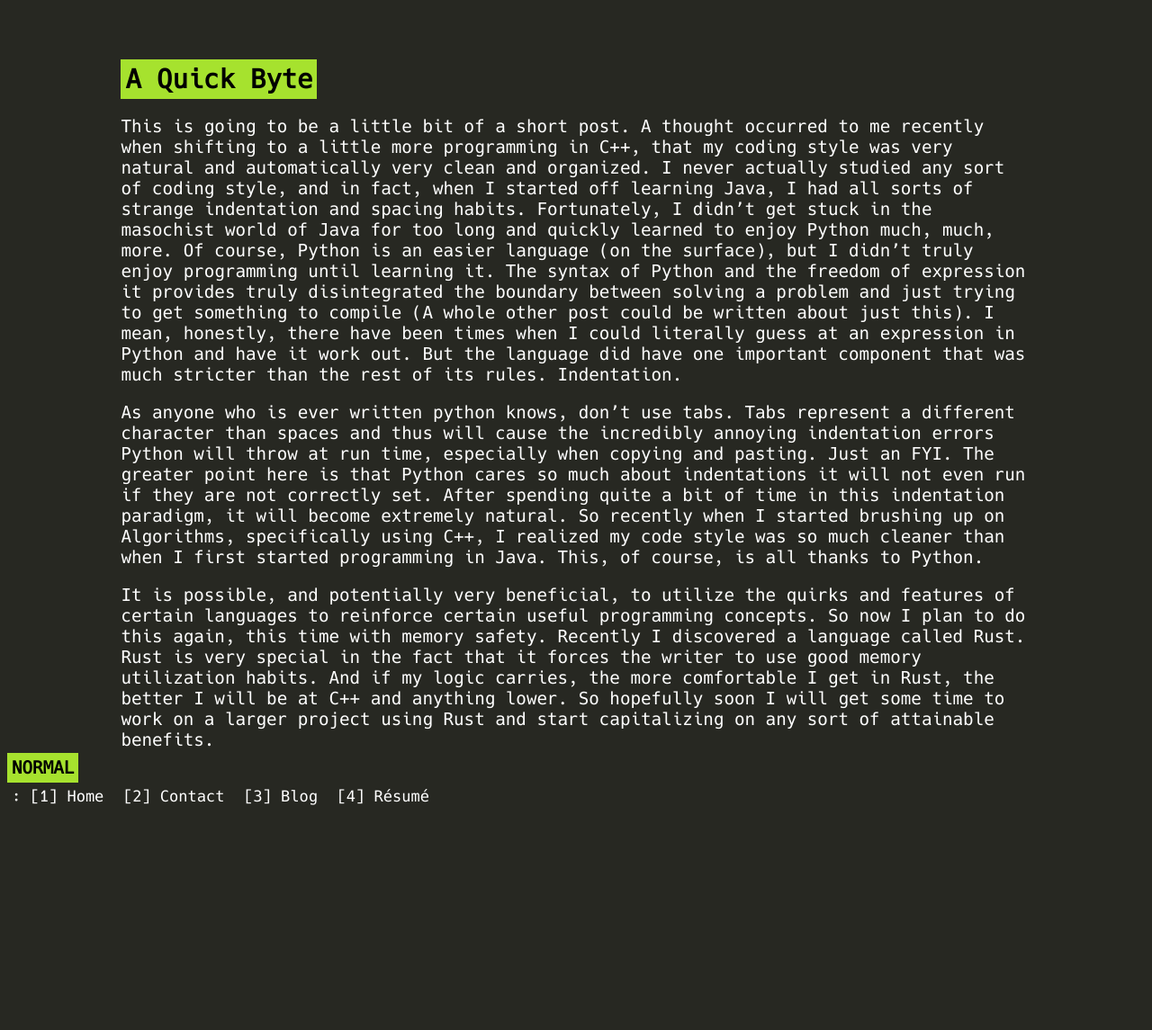
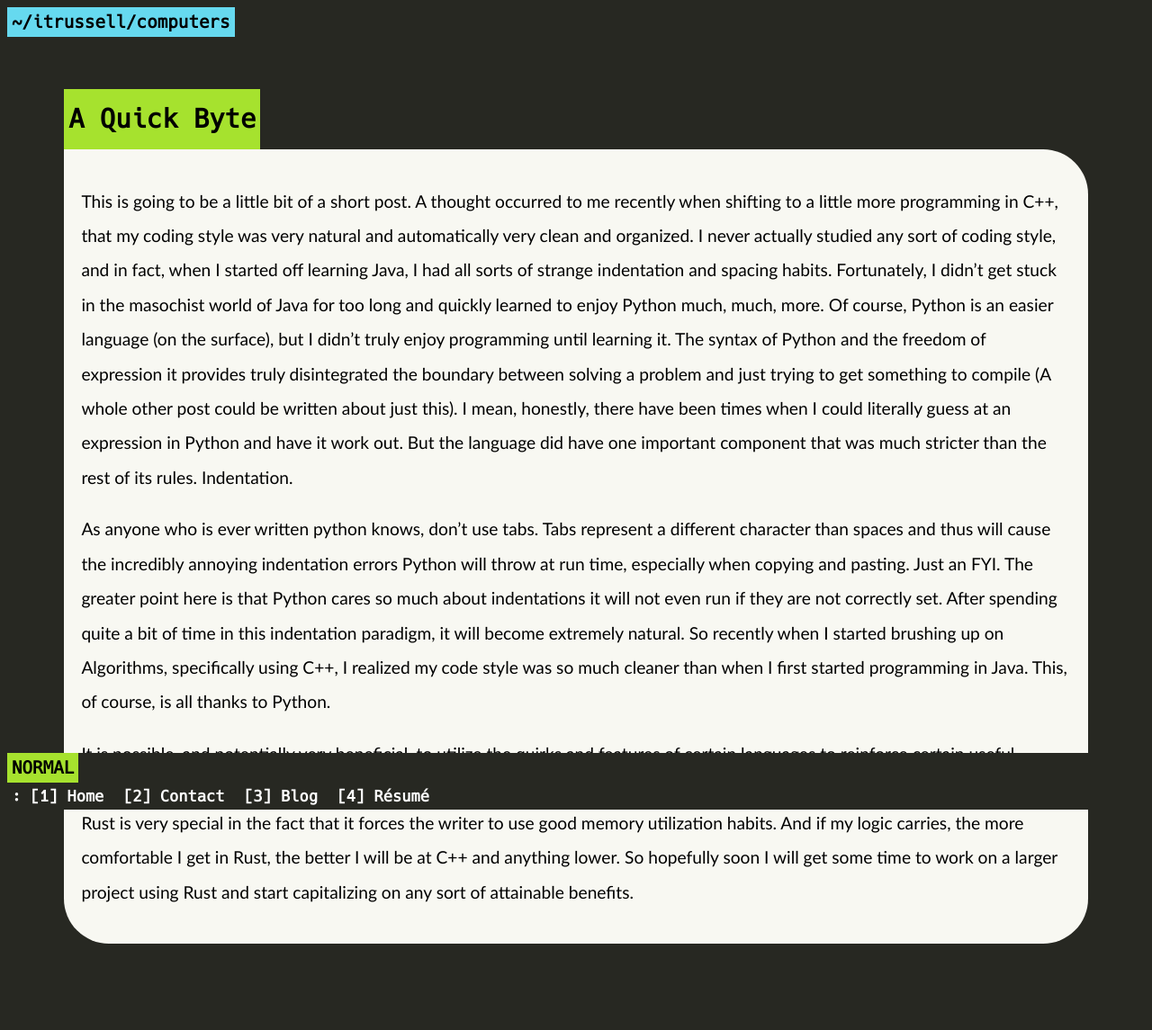
Before and after one commit to ITRussell/ITRussell.github.io, a Jekyll site: the page built from _posts/2021-04-15-aquickbyte.md, in a window 1280 px wide. Shown: the whole page at 90% size. Built offline with Jekyll 4.4.1, drawn with Linux system fonts in a browser that asks for light colours; nearby versions of some CDN libraries; before the commit the page ends 930 px from its top, so only the background shows below that.

Commit message:
Changed styling of blog posts

```diff
--- a/_layouts/home.html
+++ b/_layouts/home.html
@@ -4,7 +4,7 @@
   <div class="photo-holder">
   </div>
   <div class="nametag">
-    <h1> Ian T. Russell {{ page.my_number }} </h1>
+    <h1 class="white"> Ian T. Russell {{ page.my_number }} </h1>
   </div>
 
   <div class="business-card-left">
--- a/_layouts/post.html
+++ b/_layouts/post.html
@@ -1,5 +1,6 @@
 {% include head.html %}
-<section class="main">
+{% include location.html %}
+<section class="main-post">
   <h2 class="greeting">{{ page.title }}</h2>
   <div class="post_style">
   {{ content }}
--- a/_posts/2021-04-15-aquickbyte.md
+++ b/_posts/2021-04-15-aquickbyte.md
@@ -1,6 +1,7 @@
 ---
 layout: post
 category: computers
+location: "~/itrussell/computers"
 title: A Quick Byte
 ---
 This is going to be a little bit of a short post. A thought occurred to me recently when shifting to a little more programming in C++, that my coding style was very natural and automatically very clean and organized. I never actually studied any sort of coding style, and in fact, when I started off learning Java, I had all sorts of strange indentation and spacing habits. Fortunately, I didn't get stuck in the masochist world of Java  for too long and quickly learned to enjoy Python much, much, more. Of course, Python is an easier language (on the surface), but I didn't truly enjoy programming until learning it.  The syntax of Python and the freedom of expression it provides truly disintegrated the boundary between solving a problem and just trying to get something to compile (A whole other post could be written about just this). I mean, honestly, there have been times when I could literally guess at an expression in Python and have it work out. But the language did have one important component that was much stricter than the rest of its rules. Indentation.
--- a/assets/css/style.css
+++ b/assets/css/style.css
@@ -10,12 +10,25 @@
   font-size: larger;
   margin-bottom: 5em;
 }
+p {
+  color: #F8F8F2;
+}
 a {
   text-decoration: none;
 }
 a:hover {
   background: rgba(0,0,0,0);
 	color: #A6E22E;
+}
+.post_style {
+  font-family:'Gill Sans', 'Gill Sans MT', Calibri, 'Trebuchet MS', sans-serif;
+  background-color: #F8F8F2;
+  padding: 1em;
+  border-radius: 0 50px 50px 50px;
+}
+.post_style p, h1, h2, h3, h4, h5 {
+  color: black;
+  line-height: 2em;
 }
 div.topic-card a {
         position: absolute;
@@ -30,7 +43,6 @@
 div.topic-card a:hover {
  background: rgba(0,0,0,0);
 	color: #66D9EF;
-
 }
 .fas {
   margin-right: 15px;
@@ -98,9 +110,6 @@
   color: #75715E;
   padding-top: 2em;
 }
-.hidden {
-  color: #282C34;
-}
 .greeting {
   color: black;
   margin-top: 2em;
@@ -142,12 +151,17 @@
 }
 .business-card-left {
   grid-area: business-card-left;
+  font-size: 18px;
 }
 .business-card-right {
   grid-area: business-card-right;
+  font-size: 18px;
 }
 .main, .topics {
   padding: 0 23% 0 23%;
+}
+.main-post {
+  padding: 0 16% 0 16%;
 }
 .cards {
   display: flex;
@@ -191,6 +205,7 @@
   padding: 5px;
   text-decoration: none;
   font-size: 17px;
+  font-weight: bold;
 }
 
 @media screen and (max-width: 1555px) {
@@ -220,6 +235,9 @@
   }
   .main, .topics {
     padding: 0 10% 0 10%;
+  }
+  .main-post {
+    padding: 0 5% 0 5%;
   }
 }
 
@@ -255,11 +273,14 @@
   .navbar a {
     display: inline-block;
     text-align: center;
-    padding: 3px;
+    padding: 2.5px;
     text-decoration: none;
     font-size: 14px;
   }
   .fa-code-branch {
     margin-right: 15px;
   }
+  .main-post {
+    padding: 0 5% 0 5%;
+  }
 }
--- a/topics/computers.html
+++ b/topics/computers.html
@@ -11,7 +11,7 @@
   {% for post in site.posts %}
   {% if post.category == 'computers' %}
     <h2><a class="blue" href="{{ post.url }}">{{ post.title }}</a></h2>
-    {{ post.excerpt }}
-    <a class="red" href="{{ post.url }}">Read On...</a>
+    {{ post.excerpt | truncate: 300 }}
+    <a class="red" href="{{ post.url }}">Read On</a>
   {% endif %}
   {% endfor %}
```
